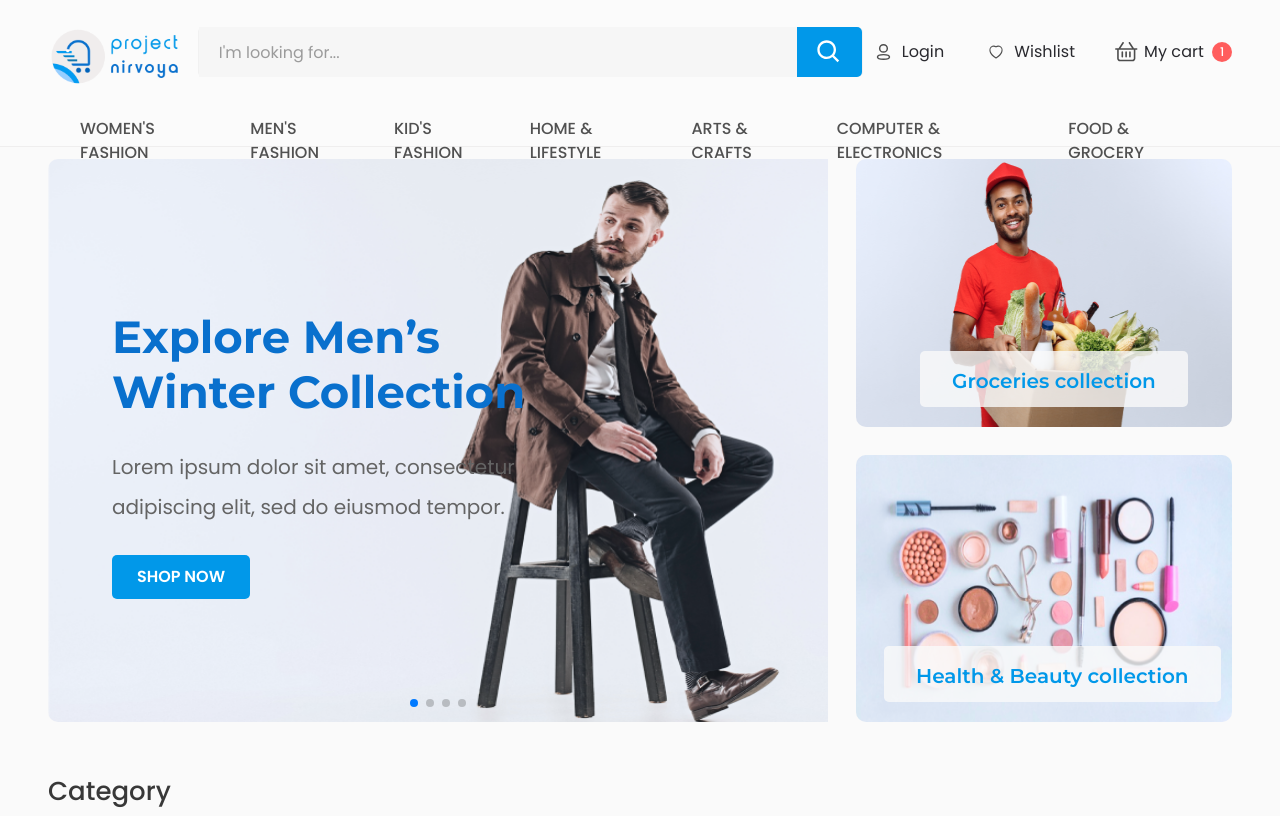
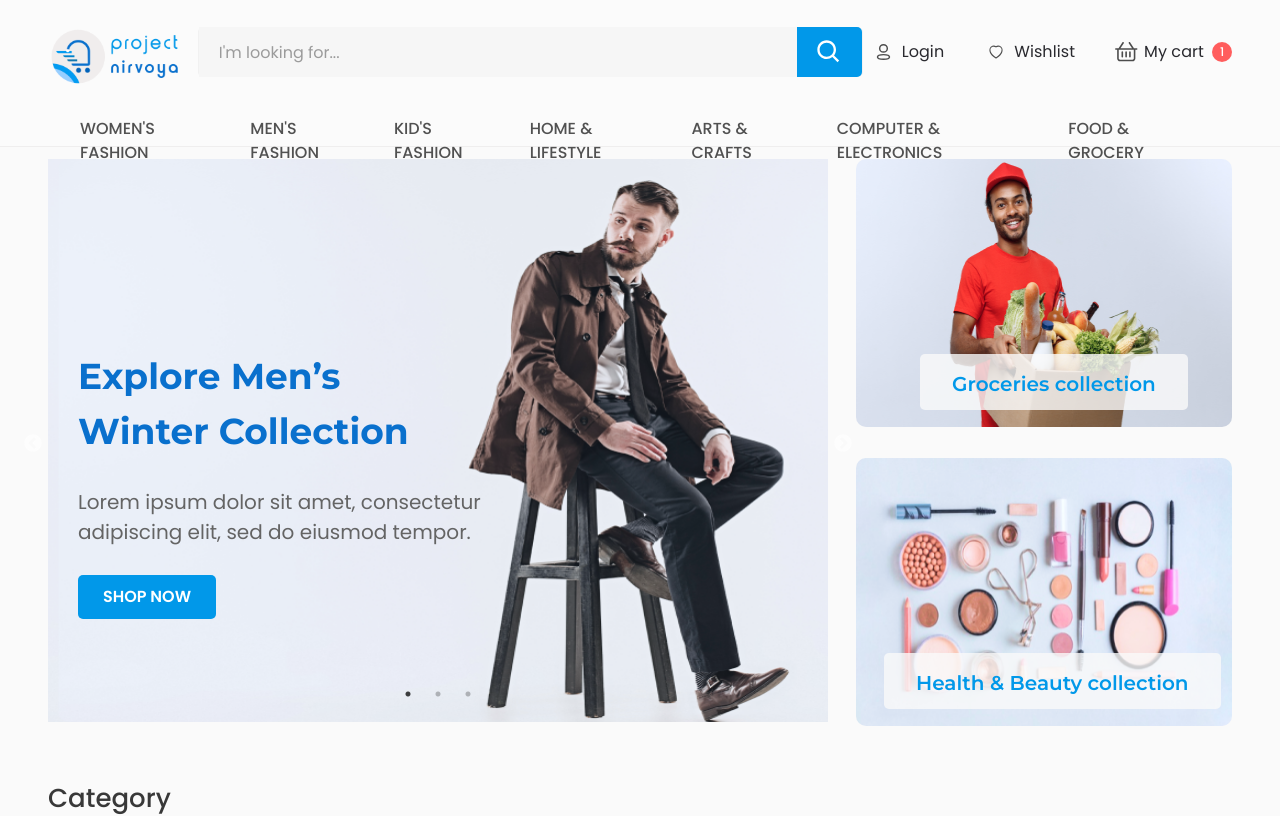
Before and after one commit to nursoftwarebd/glamcart-e-commerce, a Next.js app: page / in a window 1280 px wide. Shown: the top 816 px of the page. Built offline with nearby package versions, Linux system fonts and the light colour scheme.

Commit message:
trying to fiexed slider issue

```diff
--- a/src/app/layout.js
+++ b/src/app/layout.js
@@ -1,6 +1,7 @@
 import Footer from "@/components/shared/Footer/Footer";
 import Navbar from "@/components/shared/Navbar/Navbar";
 import "../styles/globals.css";
+import "../styles/hero-click-slider.css";
 
 export const metadata = {
   title: "Nirvoya",
--- a/src/components/screen/Home/Hero.jsx
+++ b/src/components/screen/Home/Hero.jsx
@@ -1,42 +1,49 @@
 "use client";
 // Import Swiper React components
 import "swiper/css/pagination";
-import { Swiper, SwiperSlide } from "swiper/react";
 // Import Swiper styles
 import Image from "next/image";
+import Slider from "react-slick";
 import "swiper/css";
-import { Pagination } from "swiper/modules";
-
 import herothree from "../../../assets/images/home/herothree.png";
 import herotwo from "../../../assets/images/home/herotwo.png";
 import HeroBanner from "./HeroBanner";
 
 const Hero = () => {
+  const settings = {
+    dots: true,
+    infinite: true,
+    nextArrow: false,
+    // autoplay: true,
+    prevArrow: false,
+    speed: 500,
+    slidesToShow: 1,
+    slidesToScroll: 1,
+    // appendDots: (dots) => <ul>{dots}</ul>,
+    // customPaging: (i) => (
+    //   <div className="ft-slick__dots--custom">
+    //     <div className="loading" />
+    //   </div>
+    // ),
+  };
   return (
     <section className="pt-3 bg-backgroundPage">
       <div className="container_fluid">
         <div className="grid lg:grid-cols-3 gap-7">
           <div className="w-full lg:col-span-2">
-            <Swiper
-              pagination={true}
-              modules={[Pagination]}
-              spaceBetween={0}
-              slidesPerView={1}
-
-            >
-              <SwiperSlide>
-                <HeroBanner />
-              </SwiperSlide>
-              <SwiperSlide>
-                <HeroBanner />
-              </SwiperSlide>
-              <SwiperSlide>
-                <HeroBanner />
-              </SwiperSlide>
-              <SwiperSlide>
-                <HeroBanner />
-              </SwiperSlide>
-            </Swiper>
+            <div className="slider-container">
+              <Slider {...settings}>
+                <div>
+                  <HeroBanner />
+                </div>
+                <div>
+                  <HeroBanner />
+                </div>
+                <div>
+                  <HeroBanner />
+                </div>
+              </Slider>
+            </div>
           </div>
           {/* for large screen */}
           <div className="hidden lg:grid lg:col-span-1 gap-y-7">
--- a/src/components/screen/Home/HeroBanner.jsx
+++ b/src/components/screen/Home/HeroBanner.jsx
@@ -10,16 +10,18 @@ const HeroBanner = () => {
           className="w-full h-full object-fill rounded-[10px]"
         />
       </div>
-    <div className="absolute left-4 sm:left-[30px] xl:left-[64px] top-[20px] sm:top-[150px] space-y-2 sm:space-y-7">
-      <h1 className="h1 text-primary max-w-[150px] sm:max-w-[280px] xl:max-w-[486px]">
+      <div className="absolute left-4 sm:left-[20px] 2xl:left-[60px] top-[20px] sm:top-[150px] xl:top-[190px] 2xl:top-[150px] space-y-2 sm:space-y-7">
+        <h1 className="h1 text-primary max-w-[150px] sm:max-w-[280px] xl:max-w-[380px] 2xl:max-w-[486px]">
           Explore Men’s Winter Collection
         </h1>
-      <p className="max-w-[220px] sm:max-w-[320px] xl:max-w-[418px] text-sm sm:text-xl text-grayPara xl:leading-[200%]">
-        Lorem ipsum dolor sit amet, consectetur adipiscing elit,
-        sed do eiusmod tempor.{" "}
+        <p className="max-w-[220px] sm:max-w-[320px] xl:max-w-[405px] 2xl:max-w-[418px] text-sm sm:text-xl text-grayPara xl:leading-[150%] 2xl:leading-[200%]">
+          Lorem ipsum dolor sit amet, consectetur adipiscing elit, sed do
+          eiusmod tempor.{" "}
         </p>
         <button className="h-7 sm:h-[44px] bg-secondary rounded-[5px] px-[25px] py-4 sm:py-[10px] flex items-center justify-center">
-        <span className="font-semibold text-xs sm:text-base text-white">SHOP NOW</span>
+          <span className="font-semibold text-xs sm:text-base text-white">
+            SHOP NOW
+          </span>
         </button>
       </div>
     </div>
--- a/src/styles/globals.css
+++ b/src/styles/globals.css
@@ -24,7 +24,7 @@ body {
 }
 
 .h1 {
-  @apply font-montserrat text-sm sm:text-xl lg:text-heading2 xl:text-heading1 font-bold leading-normal xl:leading-[55px];
+  @apply font-montserrat text-sm sm:text-xl lg:text-heading2  xl:text-[36px] 2xl:text-heading1 font-bold leading-normal xl:leading-[55px];
 }
 .h2 {
   @apply font-poppins text-base lg:text-heading2 font-medium leading-[125%] lg:leading-[246%];
--- /dev/null
+++ b/src/styles/hero-click-slider.css
@@ -0,0 +1,51 @@
+/* .slick-slider {
+  position: relative;
+  transition: all 900ms ease;
+}
+
+.slick-initialized {
+  overflow: hidden;
+}
+.slick-dots {
+  text-align: center;
+}
+
+.slick-dots li button {
+  width: 16px !important;
+  height: 16px !important;
+  border: 1px solid #f1f1f1;
+  border-radius: 50%;
+  position: absolute;
+  top: 77%;
+  left: 30%;
+  transform: translate(-50%, -50%);
+}
+
+.slick-dots li button::before {
+  color: #f1f1f1 !important;
+  opacity: 1 !important;
+  font-size: 70px !important;
+}
+
+.slick-active::after {
+  background-color: #8b8b8b;
+  content: "";
+  position: absolute;
+  top: 86%;
+  left: 51%;
+  transform: translate(-50%, -50%);
+  width: 12px;
+  height: 12px;
+  border-radius: 50%;
+}
+.slick-dots {
+  bottom: 22px !important;
+  left: 20px;
+}
+
+.text-hidden {
+  display: none;
+} */
+.slick-dots {
+  bottom: 25px !important;
+}
```
Lines whose indentation alone changed are shown as unchanged.
